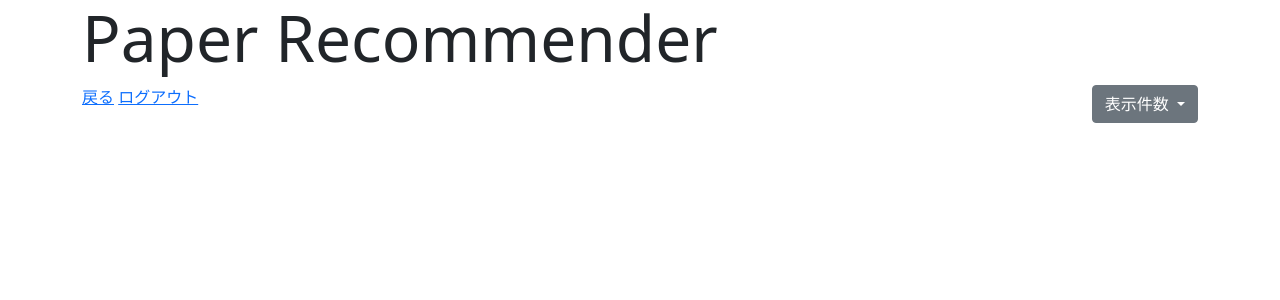
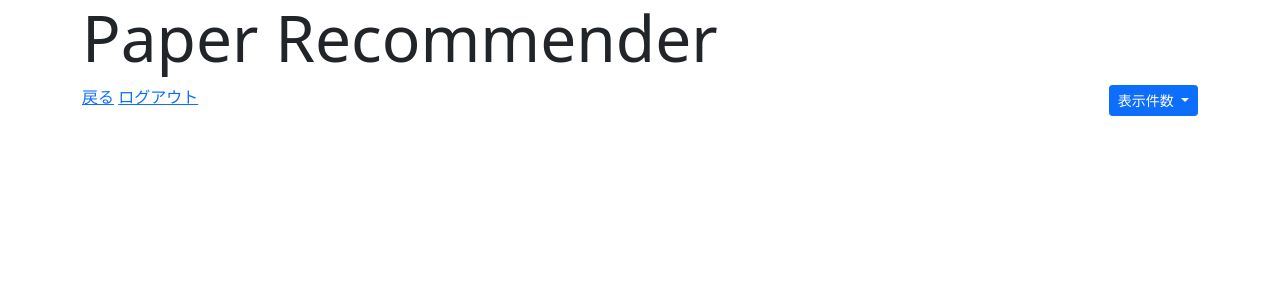
Before and after one commit to kzkadc/paper-recommender, a Django app: template recommend/templates/recommend_list.html in a window 1280 px wide. Shown: the top 300 px of the page. Run offline with Django 4.2, Linux system fonts and the light colour scheme; the template is opened without the code that fills it, so the values that code supplies are empty.

Commit message:
small modification on dropdown list

```diff
--- a/recommend/templates/recommend_list.html
+++ b/recommend/templates/recommend_list.html
@@ -24,7 +24,7 @@
             </div>
             <div class="col text-end">
                 <div class="dropdown">
-                    <button class="btn btn-secondary dropdown-toggle" type="button" id="dropdownMenuButton1"
+                    <button class="btn btn-primary btn-sm dropdown-toggle" type="button" id="dropdownMenuButton1"
                         data-bs-toggle="dropdown" aria-expanded="false">
                         表示件数
                     </button>
```
